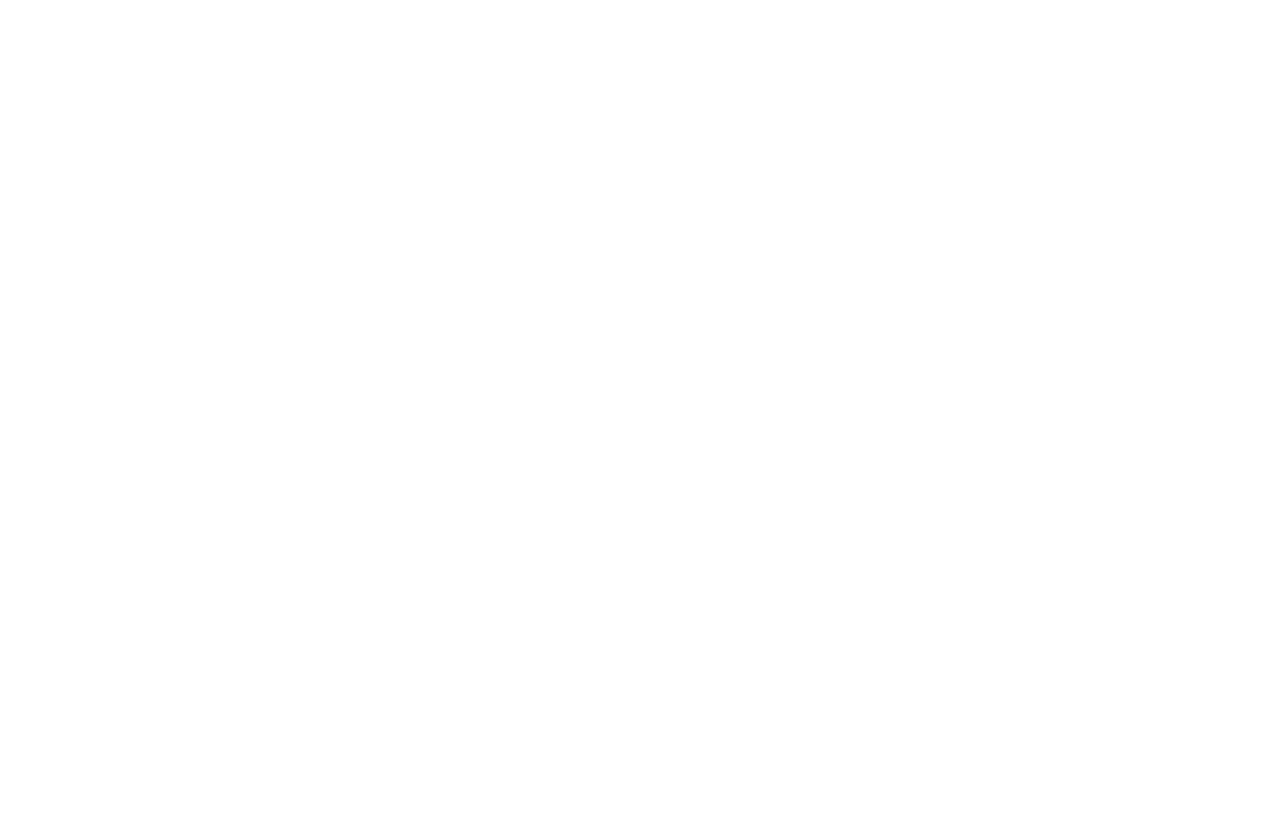
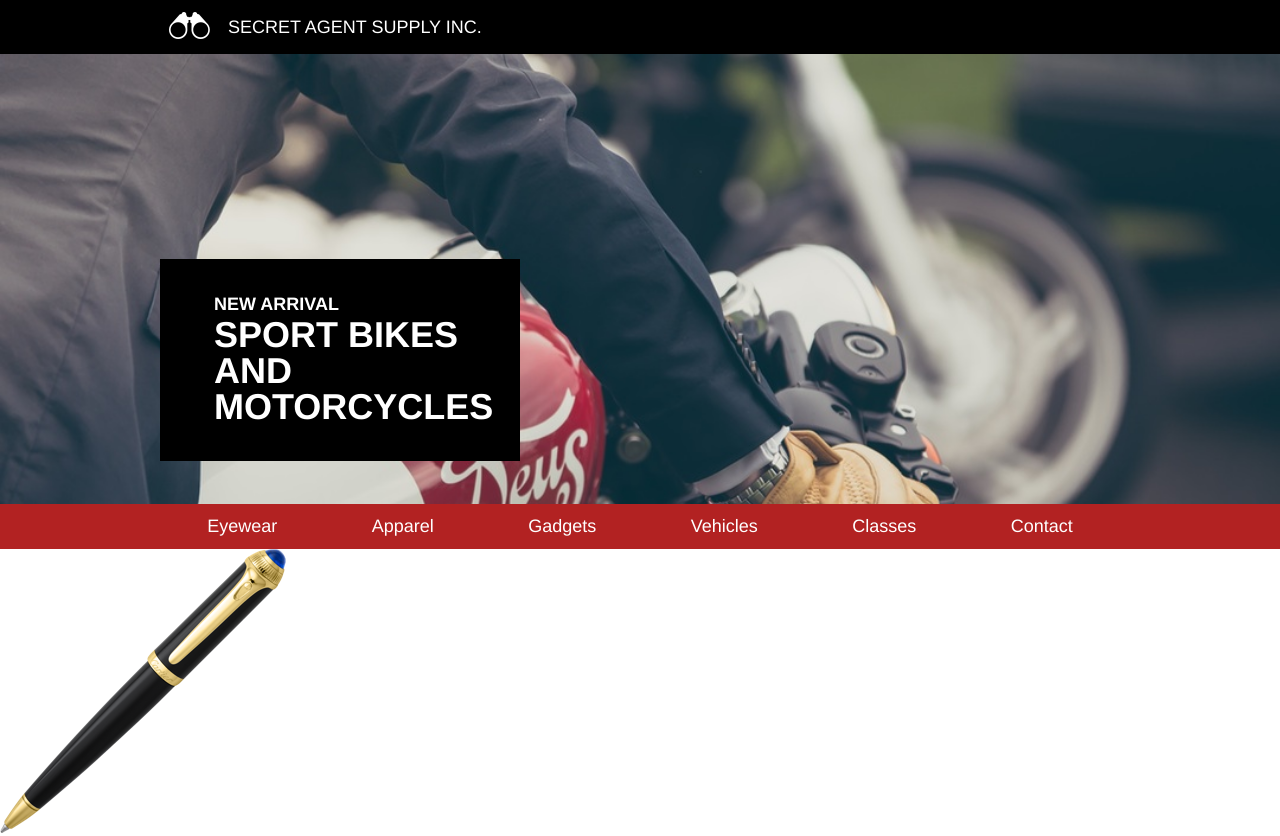
Before and after one commit to hermanmcleod/SecretAgentSupply, a plain HTML site: page index.html in a window 1280 px wide. Before the commit the page ends 800 px from the top, so only its background shows below. Drawn offline with Linux system fonts and the light colour scheme.

Commit message:
add header banner and nav to html and css

```diff
--- a/index.html
+++ b/index.html
@@ -9,5 +9,59 @@
   </head>
   <body>
 
+  	<!-- HEADER SECTION -->
+
+  	<header>
+  		<div class="container">
+  			<div id="logo">
+  				<img src="./resources/images/logo.png">
+  			</div>
+  			<div id="logo_text">
+  				<p>SECRET AGENT SUPPLY INC.</p>
+  			</div>
+  		</div>
+  	</header>
+
+  	<!--BANNER SECTION-->
+
+  	<div class="banner">
+  		<div class="container">
+  			<div id="banner_title">
+  				<p>NEW ARRIVAL</p>
+  				<h2>SPORT BIKES AND MOTORCYCLES</h2>
+  			</div>
+  		</div>
+  	</div>
+
+  	<!--NAVIGATION SECTION-->
+
+  	<nav>
+  		<div class="container">
+  			<span><a href="#">Eyewear</a></span>
+  			<span><a href="#">Apparel</a></span>
+  			<span><a href="#">Gadgets</a></span>
+  			<span><a href="#">Vehicles</a></span>
+  			<span><a href="#">Classes</a></span>
+  			<span><a href="#">Contact</a></span>
+  		</div>
+  	</nav>
+
+  	<!--MAIN SECTION-->
+  	<div class="main">
+  		<div class="container">
+  			<div id="product_grid">
+  				<div id="item1">
+  					<img src="./resources/images/pen.png">
+  				</div>
+  				<div id="item2">
+  				</div>
+  				<div id="item3">
+  				</div>
+  			</div>
+  			<div id="details">
+  			</div>
+  		</div>
+  	</div>
+
   </body>
 </html>
--- a/resources/css/style.css
+++ b/resources/css/style.css
@@ -0,0 +1,88 @@
+html	{
+	font-size: 18px;
+}
+
+body 	{
+	color: white;
+	font-family: helvetica;
+}
+
+header 	{
+	background-color: black;
+	display: flex;
+	justify-content: center;
+}
+
+.container 	{
+	width: 960px;
+	display: flex;
+}
+
+.container header {
+	justify-content: flex-start;
+}
+
+#logo img {
+	height: 1.5rem;
+	margin: 0.66rem 1rem 0.66rem 0.5rem;
+}
+
+#logo_text {
+	align-self: center;
+	font-size: 1rem;
+}
+
+.banner 	{
+	height: 25rem;
+	background-image: url(../images/moto.jpeg);
+	background-repeat: no-repeat;
+	background-size: 100%;
+	display: flex;
+	justify-content: center;
+	align-items: center;
+
+}
+
+#banner_title	{
+	background-color: black;
+	width: 20rem;
+	display: flex;
+	flex-direction: column;
+	margin-top: 9rem;
+}
+
+#banner_title p {
+	font-weight: bold;
+	margin-top: 2rem;
+	margin-bottom: 0.25rem;
+	margin-left: 3rem;
+}
+
+#banner_title h2 {
+	padding: 0px;
+	font-size: 2rem;
+	font-weight: bold;
+	margin-left: 3rem;
+	margin-bottom: 2rem;
+}
+
+nav {
+	display: flex;
+	justify-content: center;
+	background-color: firebrick;
+}
+
+nav .container {
+	display: flex;
+	justify-content: space-around;
+}
+
+nav span {
+	margin-top: 0.75rem;
+	margin-bottom: 0.75rem;
+}
+
+a {
+	color: white;
+	text-decoration: none;
+}
```
